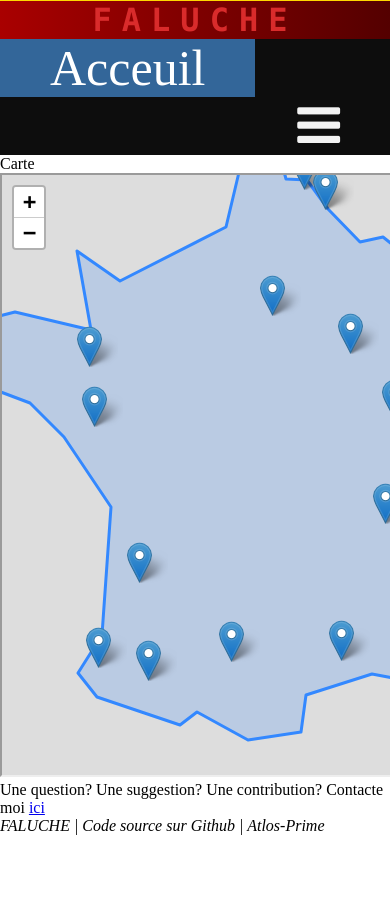
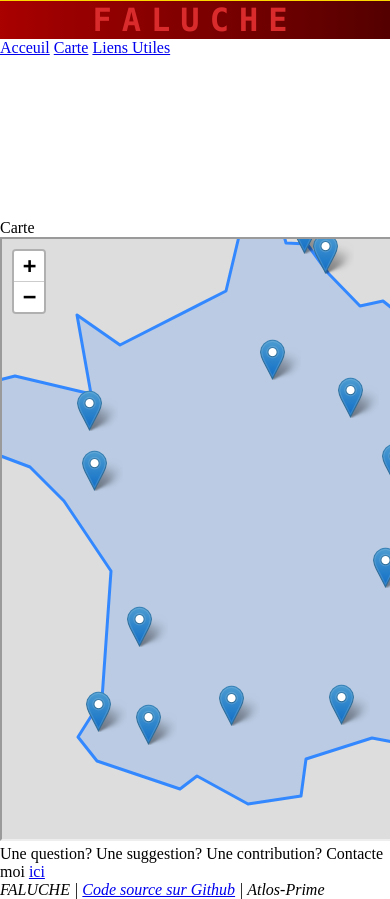
Before and after one commit to AtlosPrime/FALUCHE, a plain HTML site: page index.html in a window 390 px wide. Shown: the top 899 px of the page. Before the commit the page ends 844 px from the top, so only its background shows below. Drawn offline with nearby package versions, Linux system fonts and the light colour scheme.

Commit message:
Leaflet CSV

```diff
--- a/index.html
+++ b/index.html
@@ -15,14 +15,13 @@
       <h1 style="text-align:center;font-family:Consolas" class="logo">FALUCHE</h1>
    </header>
    <body>
-      <div class="topnav" id="myTopnav">
+      <div class="topnav" id="TopNav">
          <a href="#home" class="active">Acceuil</a>
          <a href="index_carte.html">Carte</a>
          <a href="#about">Liens Utiles</a>
-         <a href="javascript:void(0);" class="icon" onclick="myFunction()">
-         <i class="fa fa-bars"></i>
          </a>
       </div>
+			</br></br></br></br></br></br></br></br></br>
 			<div>
 			Carte
 			<div>
@@ -37,7 +36,7 @@
 			Une question? Une suggestion? Une contribution? Contacte moi <A HREF="mailto:atlos@outlook.fr">ici</A>
 			</div
 <footer id="foot">
-    <p><i>FALUCHE | Code source sur Github | Atlos-Prime </i></p>
+    <p><i>FALUCHE | <a href="https://atlosprime.github.io/FALUCHE/" target="_blank">Code source sur Github</a> | Atlos-Prime </i></p>
 </footer>
    </body>
 </html>
--- a/styles.css
+++ b/styles.css
@@ -54,51 +54,3 @@ header {
     margin-left: 0px;
     color: #043745;
     }
-    .topnav {
-    background-color: #0d0d0d;
-    overflow: hidden;
-    }
-    /* Style the links inside the navigation bar */
-    .topnav a {
-    float: left;
-    display: block;
-    color: #f2f2f2;
-    text-align: center;
-    padding: 0px 50px;
-    text-decoration: none;
-    font-size: 50px;
-    }
-    /* Change the color of links on hover */
-    .topnav a:hover {
-    background-color: #ddd;
-    color: black;
-    }
-    /* Add an active class to highlight the current page */
-    .topnav a.active {
-    background-color: #336699;
-    color: white;
-    }
-    /* Hide the link that should open and close the topnav on small screens */
-    .topnav .icon {
-    display: none;
-    }
-    @media screen and (max-width: 600px) {
-    .topnav a:not(:first-child) {display: none;}
-    .topnav a.icon {
-    float: right;
-    display: block;
-    }
-    }
-    /* The "responsive" class is added to the topnav with JavaScript when the user clicks on the icon. This class makes the topnav look good on small screens (display the links vertically instead of horizontally) */
-    @media screen and (max-width: 600px) {
-    .topnav.responsive {	: relative;}
-    .topnav.responsive a.icon {
-    position: absolute;
-    right: 0;
-    top: 0;
-    }
-    .topnav.responsive a {
-    float: none;
-    display: block;
-    text-align: left;
-    }
```
